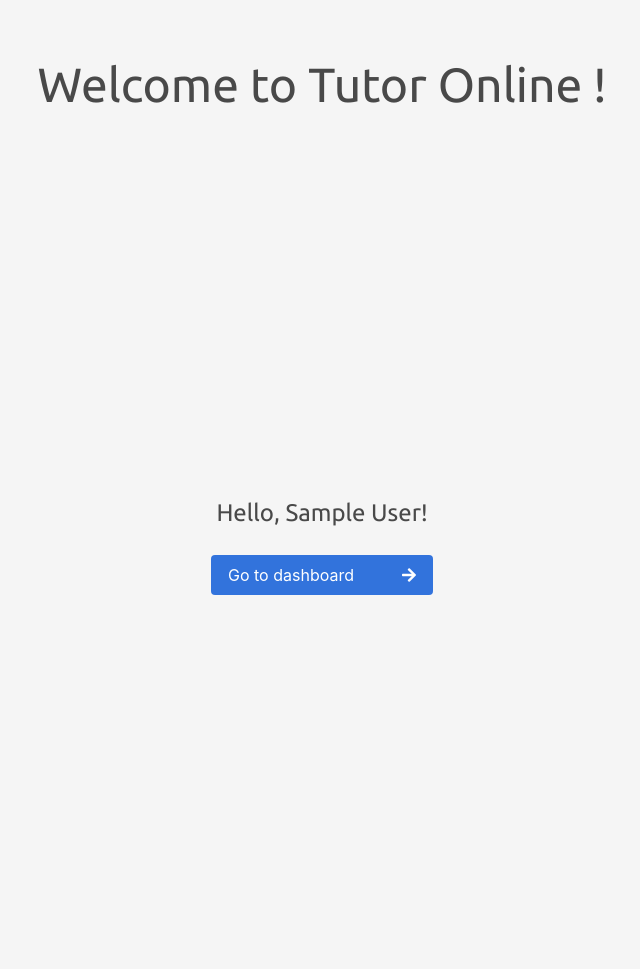
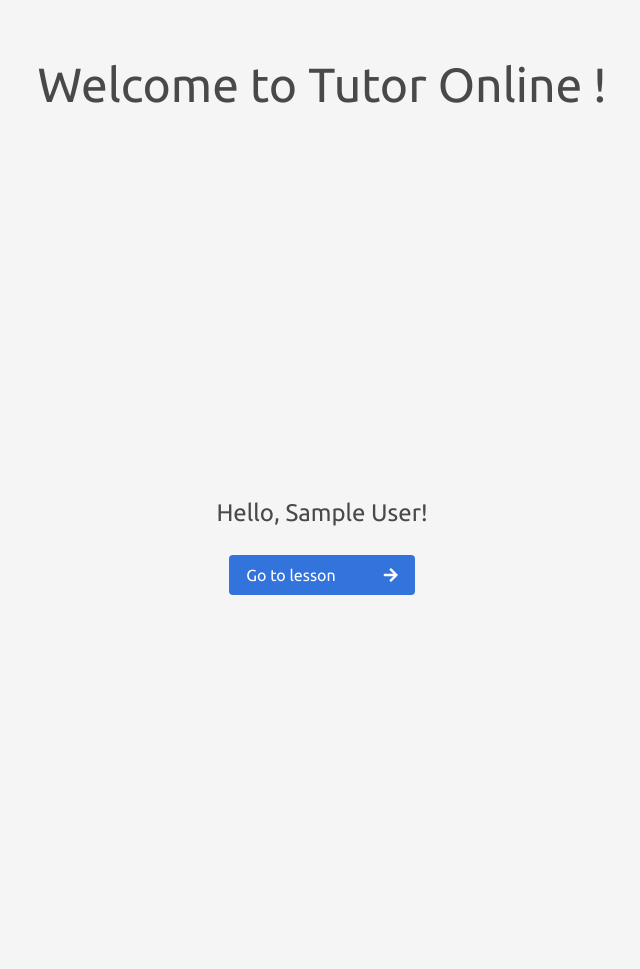
Before and after one commit to FerdiantJoshua/belajar_online, a Django app: page / in a window 1280 px wide. Shown: the whole page, without its empty margins (318-958 px from the left). Run offline with Django 3.2, Linux system fonts and the light colour scheme; the visitor is signed in with stand-in values (Sample User, id 1); parts of the project's set-up code (start-up, migrations or seed data) failed here and were passed over; some libraries are stand-ins or nearby versions.

Commit message:
1. Fix file name convention 2. Change main page button destination depend on user type

```diff
--- a/main/templates/main/index.html
+++ b/main/templates/main/index.html
@@ -16,7 +16,15 @@
     <div class="container text-center">
       {% if user.is_authenticated %}
           <p class="is-size-4-desktop is-size-5-tablet is-size-5-mobile">Hello, {{ user.first_name }} {{ user.last_name }}!</p> <br>
-          <button class="button is-link">Go to dashboard <i class="ml-5 fa fa-arrow-right"></i></button>
+          {% if user.is_teacher %}
+          <a class="button is-link" href="{% url 'user_profile:profile' user.id %}">
+            Go to profile <i class="ml-5 fa fa-arrow-right"></i>
+          </a>
+          {% else %}
+          <a class="button is-link" href="{% url 'learning:list_lessons' %}">
+            Go to lesson <i class="ml-5 fa fa-arrow-right"></i>
+          </a>
+          {% endif %}
       {% else %}
       <div class="columns text-center">
         <div class="column is-2"></div>
--- a/templates/base.html
+++ b/templates/base.html
@@ -76,7 +76,7 @@
     <script src="{% static 'js/popper.min.js' %}"></script>
     <script src="{% static 'js/bootstrap.min.js' %}"></script>
     <script src="{% static 'js/jquery-confirm.min.js' %}"></script>
-    <script src="{% static 'js/script.js' %}"></script>
+    <script src="{% static 'js/base.js' %}"></script>
     {% block scripts %}
     {% endblock %}
   </body>
```
Also changed, not shown: belajar_online/static/js/base.js (renamed from belajar_online/static/js/script.js).
